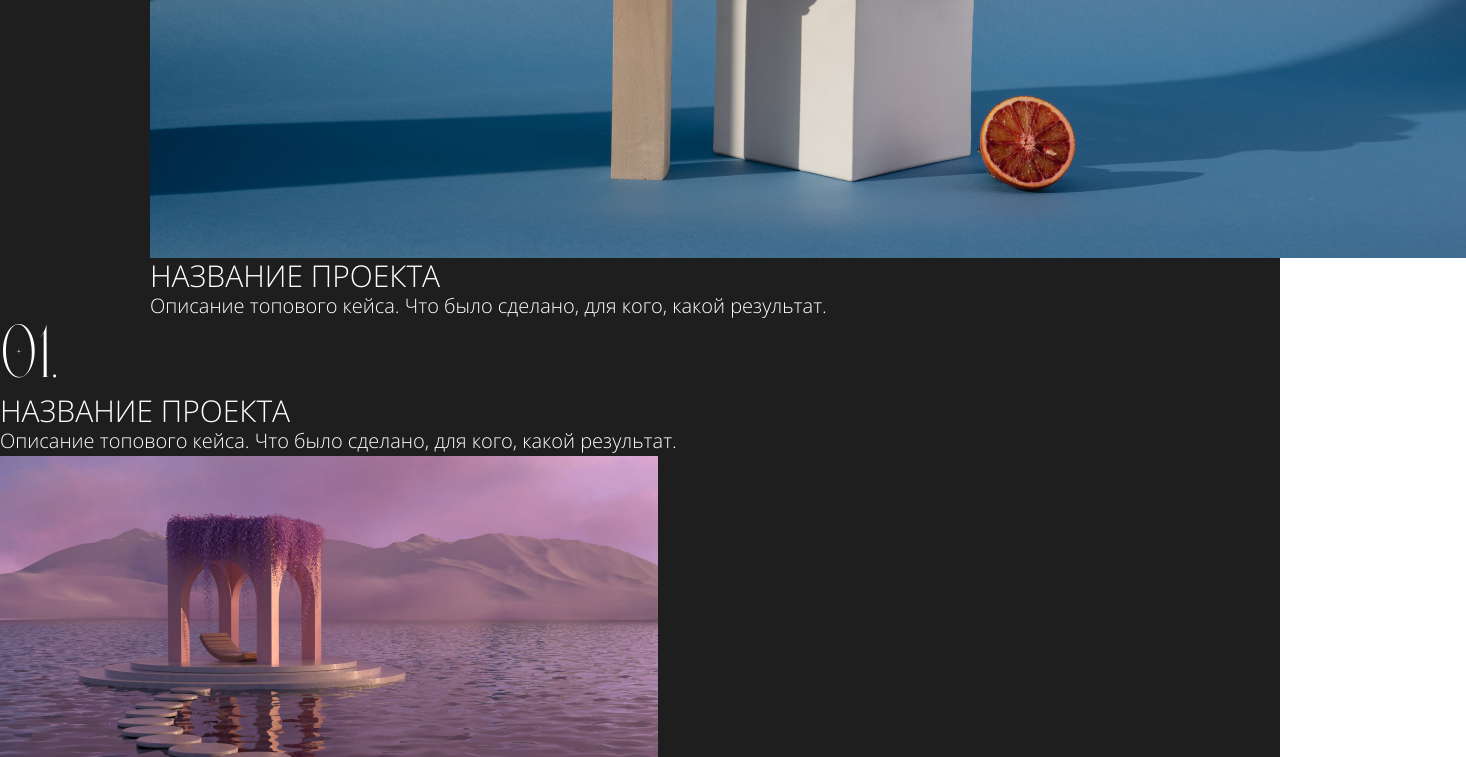
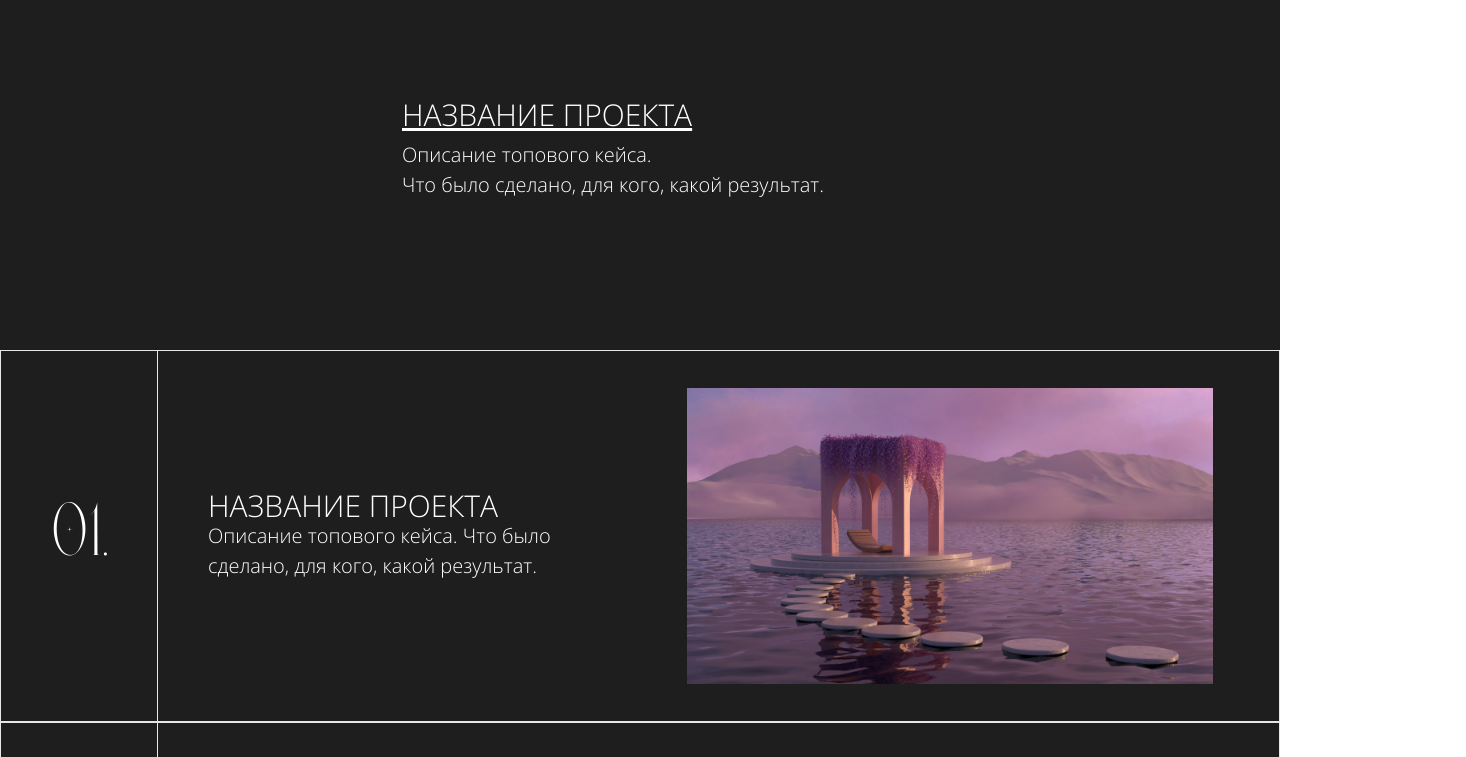
Before and after one commit to shirokikhdo/PortfolioLanding, a plain HTML site: page index.html in a window 1280 px wide. Shown: the part 2276-3033 px from the top of the page, 1466 px wide, since content can reach past the window. Drawn offline with Linux system fonts and the light colour scheme.

Commit message:
CSS, Секция проекты

```diff
--- a/css/style.css
+++ b/css/style.css
@@ -9,6 +9,8 @@
     font-style: normal;
     src: url("../fonts/OpenSans-Light.ttf");
 }
+
+/*TEXT*/
 
 h1 {
     font-family: "Iglets";
@@ -30,6 +32,8 @@ p {
     line-height: 30px;
 }
 
+/*******************************************************************/
+
 .dark-back {
     background-color: #1E1E1E;
 }
@@ -46,6 +50,8 @@ p {
     padding: 0 150px;
 }
 
+/*HEADER*/
+
 header nav {
     padding: 150px 0 100px 0;
 }
@@ -59,6 +65,10 @@ nav a {
 nav ul li {
     margin-bottom: 10px;
 }
+
+/****************************************************************/
+
+/*INTRO*/
 
 .intro-content{
     position: relative;
@@ -104,3 +114,73 @@ nav ul li {
     left: 70px;
     bottom: 25%;
 }
+
+/*****************************************************************/
+
+/*TOP-PROJECTS*/
+
+section.top-projects {
+    padding-top: 150px;
+}
+
+.projects-content {
+    padding: 0 150px;
+}
+
+.projects-header {
+    margin-bottom: 100px;
+    padding-left: 15%;
+}
+
+.projects-header-top {
+    display: flex;
+    flex-direction: row;
+}
+
+.top-projects-main img {
+    width: 100%;
+    margin-bottom: 100px;
+}
+
+.top-project-main-text {
+    padding-left: 15%;
+}
+
+.top-project-main-text h2 {
+    text-decoration: underline;
+    margin-bottom: 10px;
+}
+
+.project-item {
+    display: flex;
+    flex-direction: row;
+    border: #E7E7E5 1px solid;
+}
+
+.top-projects-other {
+    margin-top: 150px;
+}
+
+.project-item-index, .project-item-text, .project-item-image {
+    display: flex;
+    flex-direction: column;
+    justify-content: center;
+}
+
+.project-item-index {
+    border-right: #E7E7E5 1px solid;
+    width: 20%;
+    align-items: center;
+}
+
+.project-item-text {
+    padding-left: 50px;
+}
+
+.project-item-image {
+    align-items: center;
+}
+
+.project-item-image img {
+    height: 80%;
+}
--- a/index.html
+++ b/index.html
@@ -54,6 +54,7 @@
         </section>
         <section class="top-projects dark-back">
             <div class="wrapper">
+                <div class="projects-content">
                     <div class="projects-header">
                         <div class="projects-header-top">
                             <h1>TOP</h1>
@@ -67,7 +68,8 @@
                         <img src="images/main-project.png" alt="main-project" class="top-projects-main-project">
                         <div class="top-project-main-text">
                             <h2 class="with-line">НАЗВАНИЕ ПРОЕКТА</h2>
-                        <p>Описание топового кейса. Что было сделано, для кого, какой результат.</p>
+                            <p>Описание топового кейса.<br>Что было сделано, для кого, какой результат.</p>
+                        </div>
                     </div>
                 </div>
             </div>
```
Lines whose indentation alone changed are shown as unchanged.
